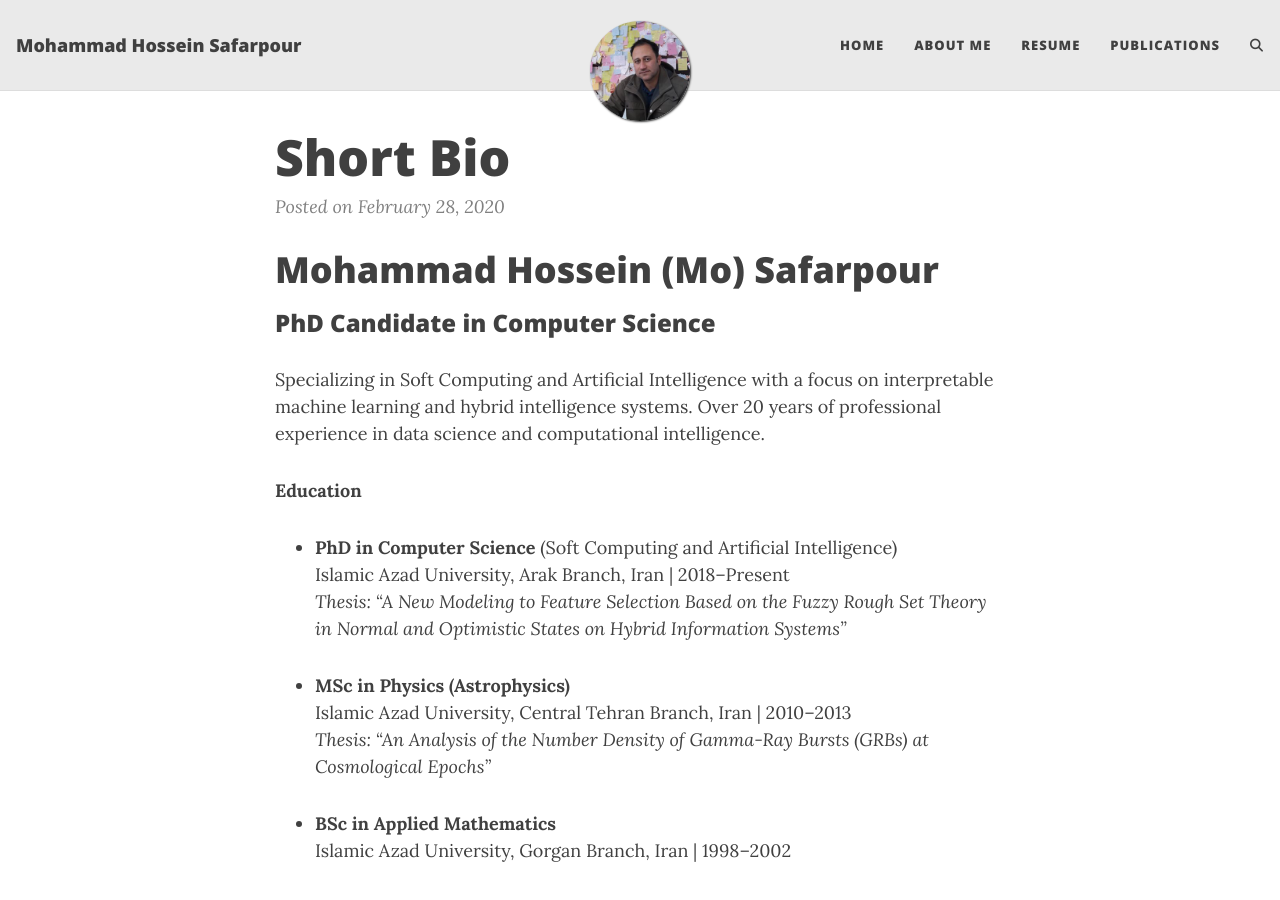
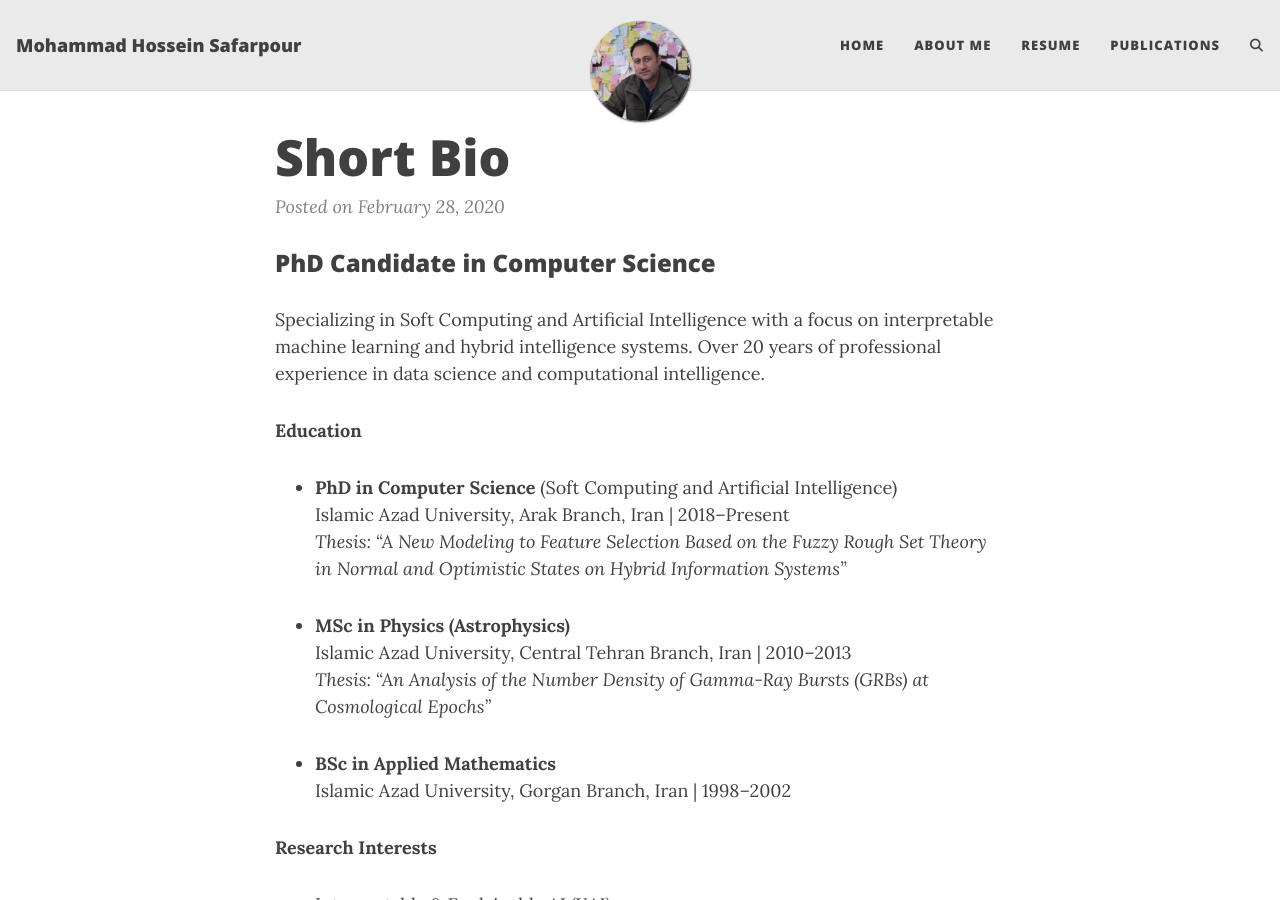
Before and after one commit to safarpour-mh/safarpour-mh.github.io, a Jekyll site: the page built from _posts/2020-02-28-sample-markdown.md, in a window 1280 px wide and 900 px high. Built offline with Jekyll 4.4.1, drawn with Linux system fonts in a browser that asks for light colours; comment, search, counter and statistics services are not loaded.

Commit message:
Update 2020-02-28-sample-markdown.md

```diff
--- a/_posts/2020-02-28-sample-markdown.md
+++ b/_posts/2020-02-28-sample-markdown.md
@@ -1,7 +1,7 @@
 ---
 title: Short Bio
 ---
-# Mohammad Hossein (Mo) Safarpour
+
 ### PhD Candidate in Computer Science
 
 Specializing in Soft Computing and Artificial Intelligence with a focus on interpretable machine learning and hybrid intelligence systems. Over 20 years of professional experience in data science and computational intelligence.
```
